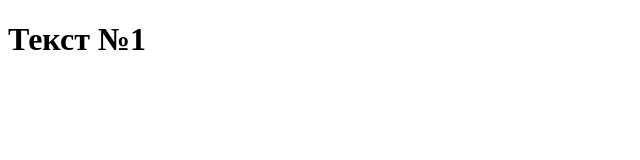
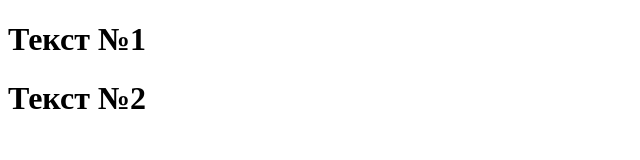
Before and after one commit to maximsidorenkos/project, a plain HTML site: page index.html in a window 1280 px wide. Shown: the whole page, without its empty margins (0-640 px from the left). Drawn offline with Linux system fonts and the light colour scheme.

Commit message:
add h1 test №2

```diff
--- a/index.html
+++ b/index.html
@@ -8,5 +8,6 @@
 </head>
 <body>
     <h1>Текст №1</h1>
+    <h1>Текст №2</h1>
 </body>
 </html>
```
